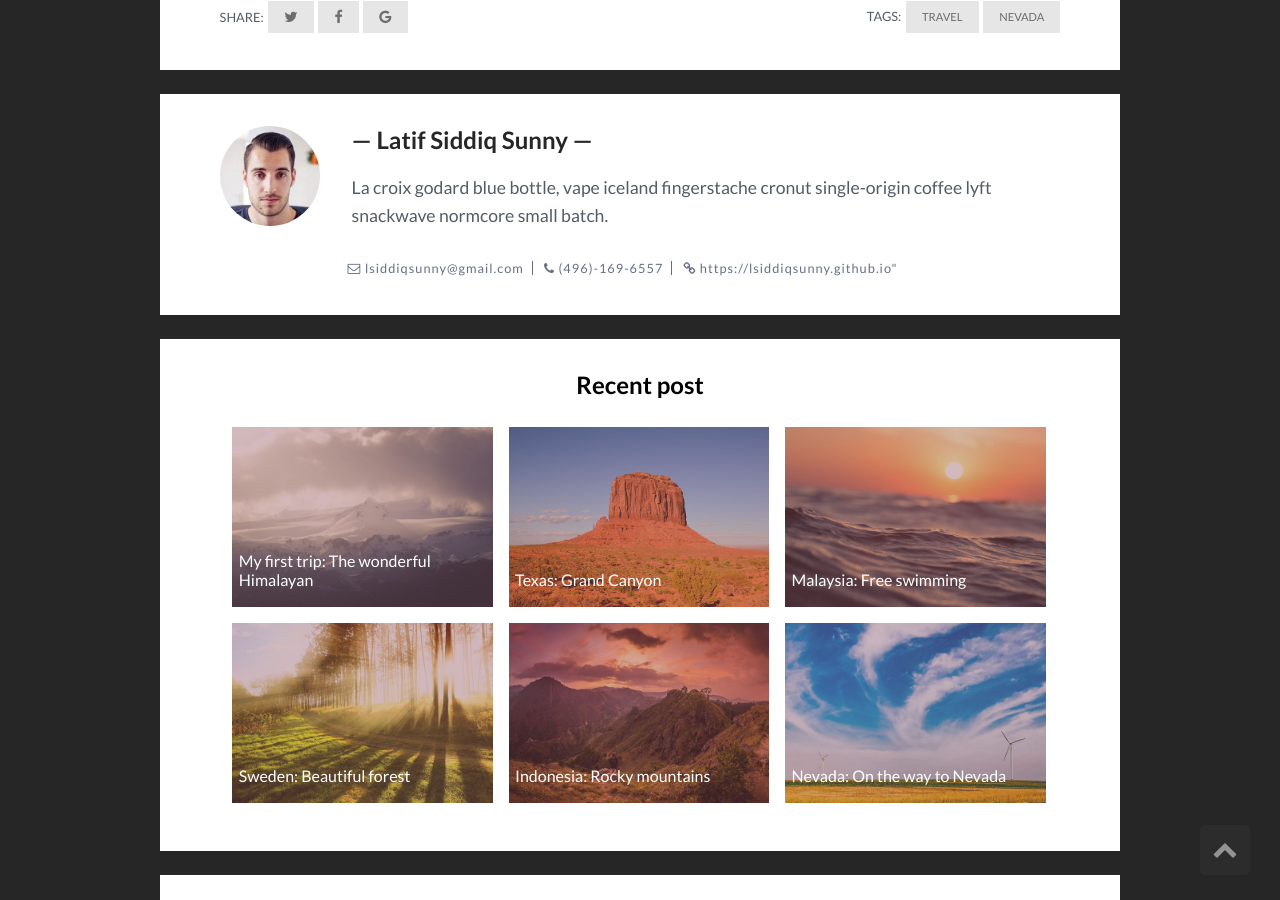
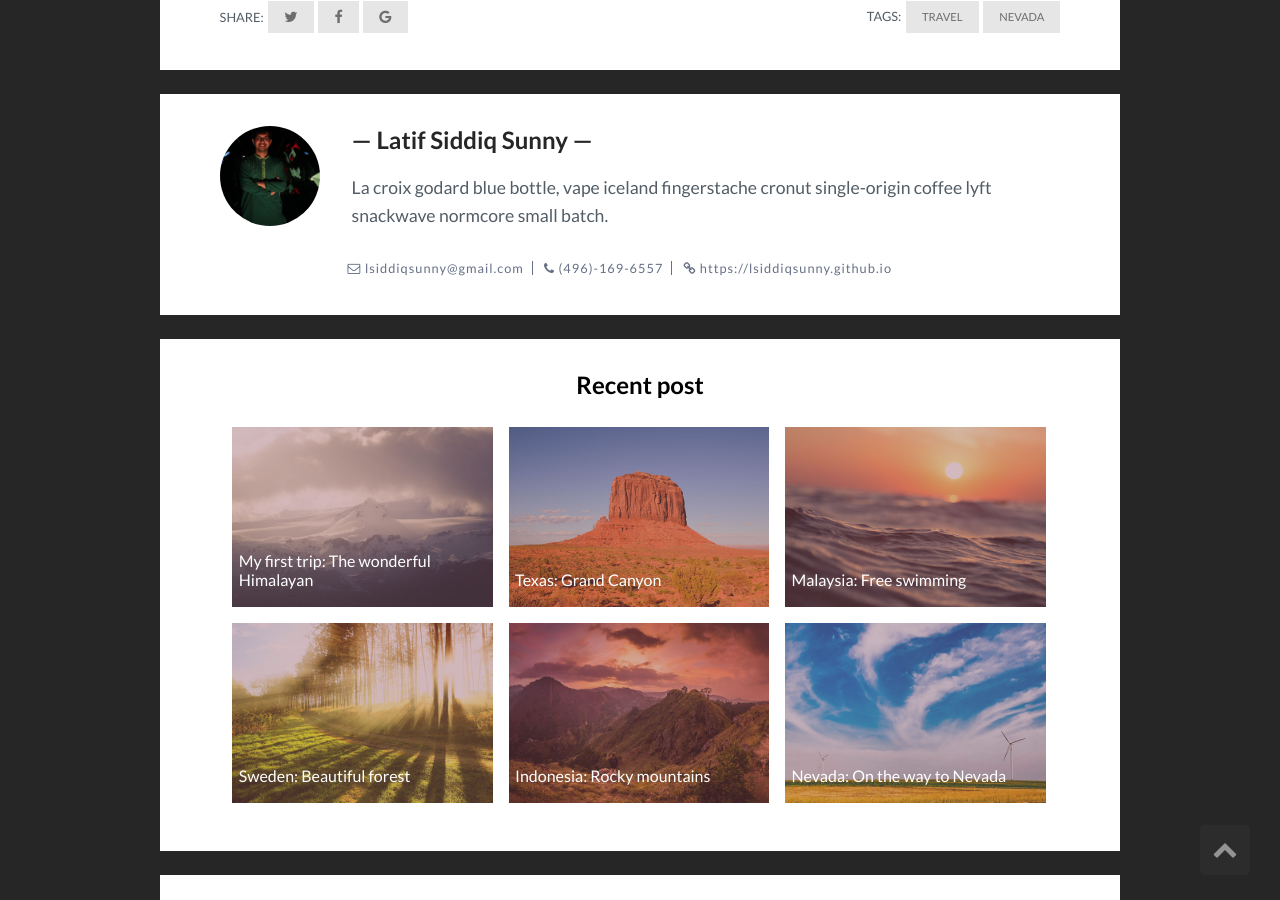
Before and after one commit to BUETCSE15/BUETCSE15.github.io, a Jekyll site: the page built from _posts/2017-07-12-nevada-on-the-way-to-nevada.markdown, in a window 1280 px wide and 900 px high, scrolled down 1778 px. Built offline with Jekyll 4.4.1, drawn with Linux system fonts in a browser that asks for light colours; comment, search, counter and statistics services are not loaded; part of the change alters nothing that is shown.

Commit message:
update title

```diff
--- a/_config.yml
+++ b/_config.yml
@@ -19,7 +19,7 @@ author-name: Latif Siddiq Sunny
 about-author: # about author
 email: lsiddiqsunny@gmail.com # your email
 phone:  # your pnone number
-website: https://lsiddiqsunny.github.io" # you website
+website: https://lsiddiqsunny.github.io # you website
 
 # Social link
 google_url:    # add url link
```
Also changed, not shown: assets/img/face.jpg.
